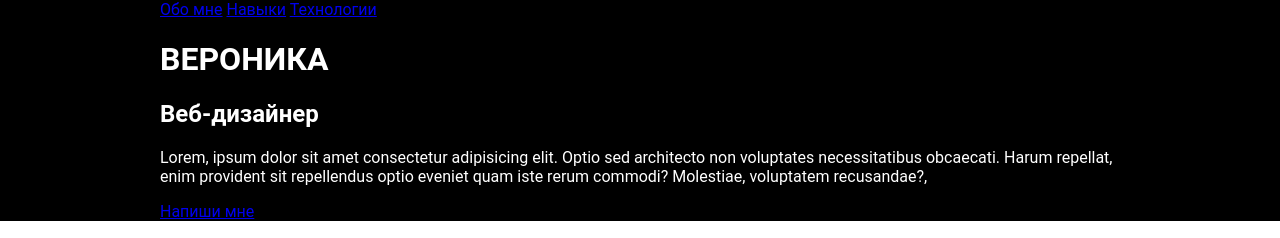
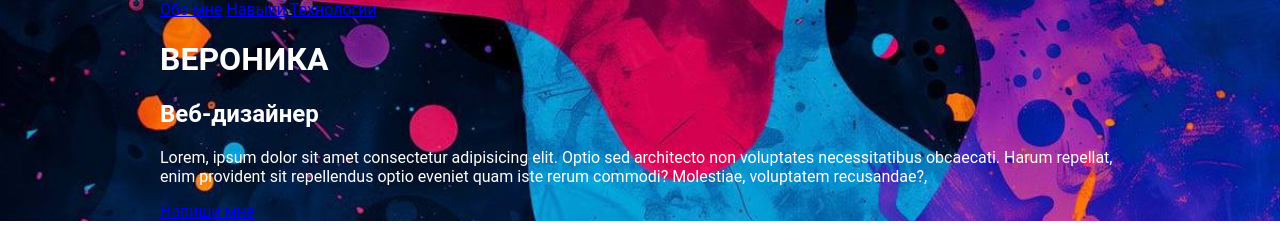
Before and after one commit to Veronekto/Veronekto.github.io, a plain HTML site: page index.html in a window 1280 px wide. Shown: the top 238 px of the page. Drawn offline with Linux system fonts and the light colour scheme.

Commit message:
добавлены картинки

```diff
--- a/style.css
+++ b/style.css
@@ -4,7 +4,7 @@ body{
 }
 
 header{
-    background-image: url(images/);
+    background-image: url(images/55.jpg);
     background-size: cover;
     color: white;
     background-color: black;
```
Also changed, not shown: images/1.png (added), images/11.jpg (added), images/2.jpg (added), images/3.png (added), images/555.png (added).
